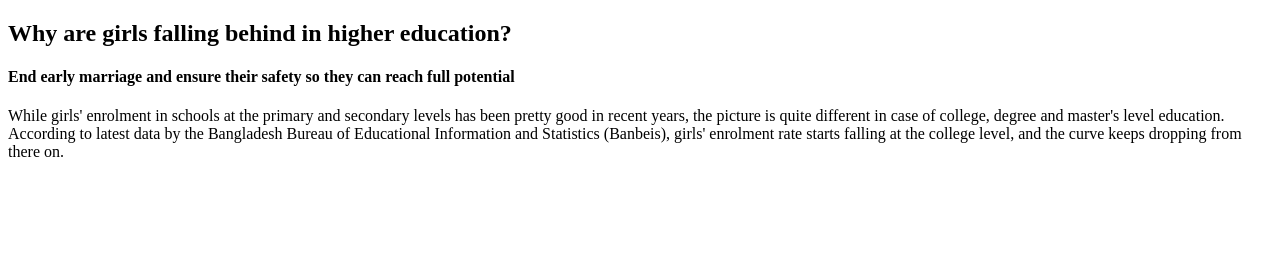
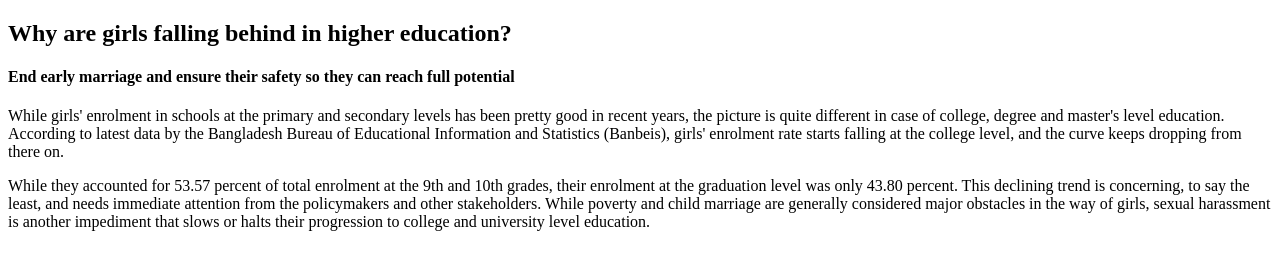
Before and after one commit to Programmerbikash/my-first-repo, a plain HTML site: page index.html in a window 1280 px wide. Drawn offline with Linux system fonts and the light colour scheme.

```diff
--- a/index.html
+++ b/index.html
@@ -11,6 +11,7 @@
         <h2>Why are girls falling behind in higher education?</h2>
         <h4>End early marriage and ensure their safety so they can reach full potential</h4>
         <p>While girls' enrolment in schools at the primary and secondary levels has been pretty good in recent years, the picture is quite different in case of college, degree and master's level education. According to latest data by the Bangladesh Bureau of Educational Information and Statistics (Banbeis), girls' enrolment rate starts falling at the college level, and the curve keeps dropping from there on.</p>
+        <p>While they accounted for 53.57 percent of total enrolment at the 9th and 10th grades, their enrolment at the graduation level was only 43.80 percent. This declining trend is concerning, to say the least, and needs immediate attention from the policymakers and other stakeholders. While poverty and child marriage are generally considered major obstacles in the way of girls, sexual harassment is another impediment that slows or halts their progression to college and university level education.</p>
     </div>
 </body>
 </html>
```
